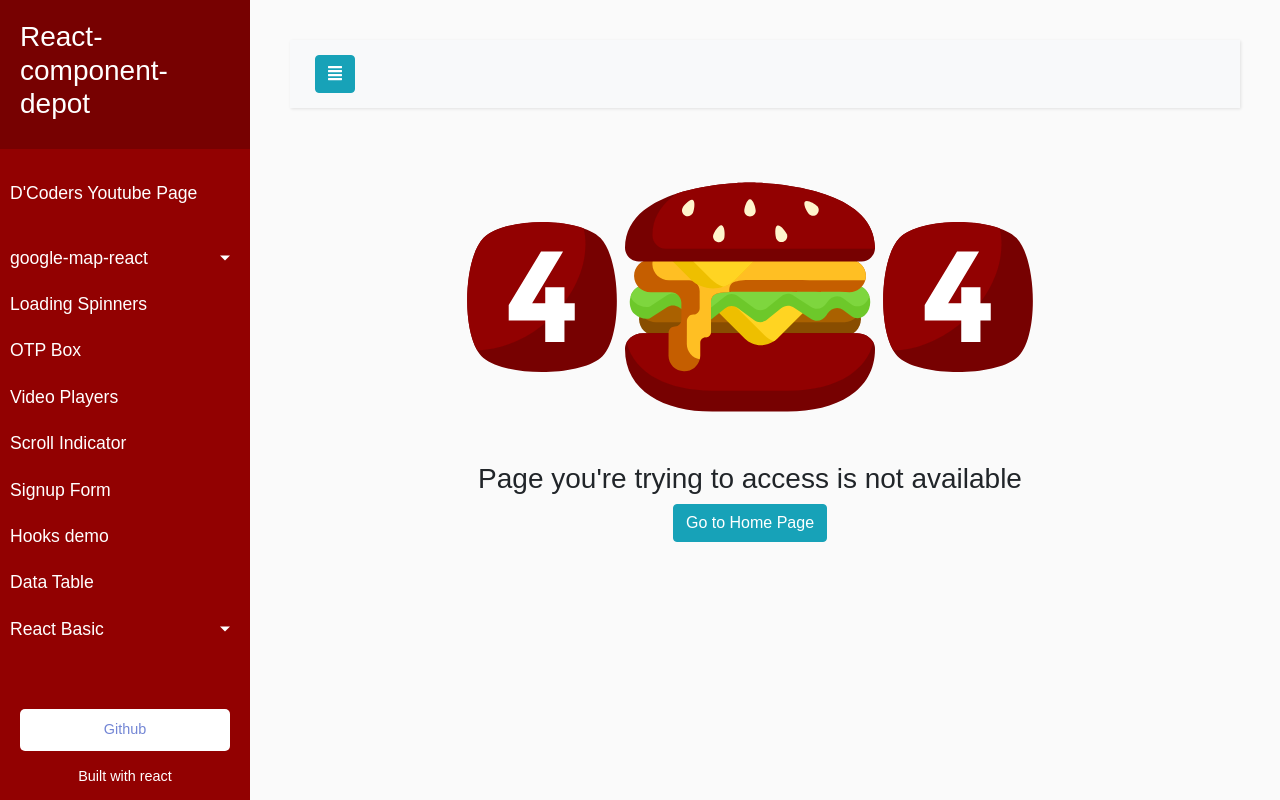
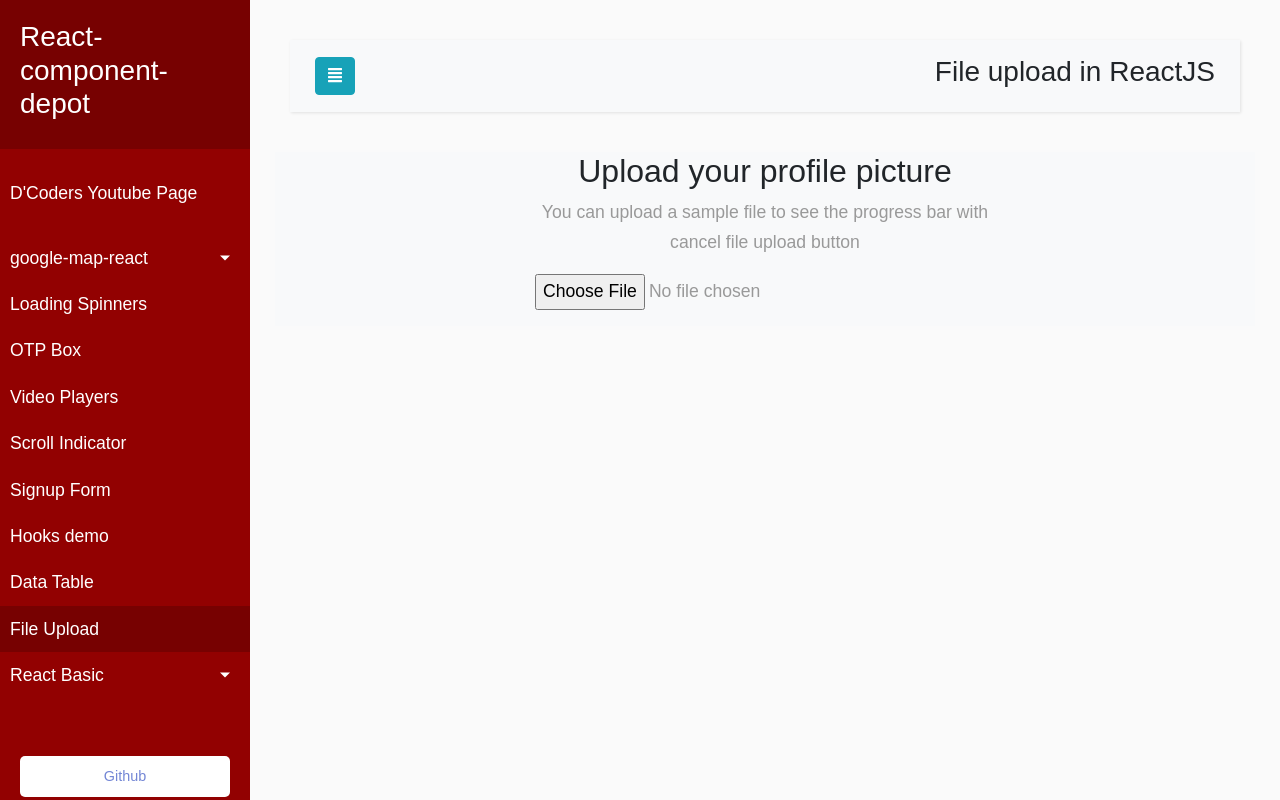
Before and after one commit to codegeous/react-component-depot, a React (Create React App) app: page /file-upload in a window 1280 px wide. Built offline with nearby package versions, Linux system fonts and the light colour scheme; some icons are missing.

Commit message:
Added cancelable file upload component

```diff
--- a/package.json
+++ b/package.json
@@ -9,6 +9,7 @@
         "@testing-library/jest-dom": "^4.2.4",
         "@testing-library/react": "^9.5.0",
         "@testing-library/user-event": "^7.2.1",
+        "axios": "^0.19.2",
         "bootstrap": "^4.4.1",
         "google-map-react": "^1.1.7",
         "react": "^16.13.1",
--- /dev/null
+++ b/src/pages/FileUpload/index.js
@@ -0,0 +1,101 @@
+import React, { useState, useRef } from "react";
+import Header from "components/Header";
+import axios, { CancelToken, isCancel } from "axios";
+import { ProgressBar } from "react-bootstrap";
+
+const FileUpload = () => {
+    const [uploadPercentage, setUploadPercentage] = useState(0);
+    const cancelFileUpload = useRef(null);
+
+    const uploadFile = ({ target: { files } }) => {
+        let data = new FormData();
+        data.append("file", files[0]);
+
+        const options = {
+            onUploadProgress: progressEvent => {
+                const { loaded, total } = progressEvent;
+
+                let percent = Math.floor((loaded * 100) / total);
+
+                if (percent < 100) {
+                    setUploadPercentage(percent);
+                }
+            },
+            cancelToken: new CancelToken(
+                cancel => (cancelFileUpload.current = cancel)
+            )
+        };
+
+        axios
+            .post(
+                "https://www.mocky.io/v2/5cc8019d300000980a055e76",
+                data,
+                options
+            )
+            .then(res => {
+                console.log(res);
+                setUploadPercentage(100);
+
+                setTimeout(() => {
+                    setUploadPercentage(0);
+                }, 1000);
+            })
+            .catch(err => {
+                console.log(err);
+
+                if (isCancel(err)) {
+                    alert(err.message);
+                }
+                setUploadPercentage(0);
+            });
+    };
+
+    const cancelUpload = () => {
+        if (cancelFileUpload.current)
+            cancelFileUpload.current("User has canceled the file upload.");
+    };
+
+    return (
+        <>
+            <Header title="File upload in ReactJS" />
+            <div className="row justify-content-center bg-light">
+                <div className="col-md-6 text-center">
+                    <h2>Upload your profile picture</h2>
+
+                    <p>
+                        You can upload a sample file to see the progress bar
+                        with cancel file upload button
+                    </p>
+                    <p>
+                        <input
+                            type="file"
+                            className="form-control-file"
+                            onChange={uploadFile}
+                        />
+                    </p>
+                    {uploadPercentage > 0 && (
+                        <div className="row mt-3">
+                            <div className="col pt-1">
+                                <ProgressBar
+                                    now={uploadPercentage}
+                                    striped={true}
+                                    label={`${uploadPercentage}%`}
+                                />
+                            </div>
+                            <div className="col-auto">
+                                <span
+                                    className="text-primary cursor-pointer"
+                                    onClick={() => cancelUpload()}
+                                >
+                                    Cancel
+                                </span>
+                            </div>
+                        </div>
+                    )}
+                </div>
+            </div>
+        </>
+    );
+};
+
+export default FileUpload;
--- a/src/routes.js
+++ b/src/routes.js
@@ -12,6 +12,7 @@ const VideoPlayers = React.lazy(() => import("pages/VideoPlayers"));
 const DataTable = React.lazy(() => import("pages/DataTable"));
 const Signup = React.lazy(() => import("pages/Signup"));
 const HooksDemo = React.lazy(() => import("pages/HooksDemo"));
+const FileUpload = React.lazy(() => import("pages/FileUpload"));
 
 const routes = [
     {
@@ -78,6 +79,12 @@ const routes = [
         child: null
     },
     {
+        path: "/file-upload",
+        component: FileUpload,
+        navbar: "File Upload",
+        child: null
+    },
+    {
         path: "/react-basics",
         component: ReactBasics,
         navbar: "React Basic",
```
Also changed, not shown: 1 other file (tests, documents, lock files or other folders).
